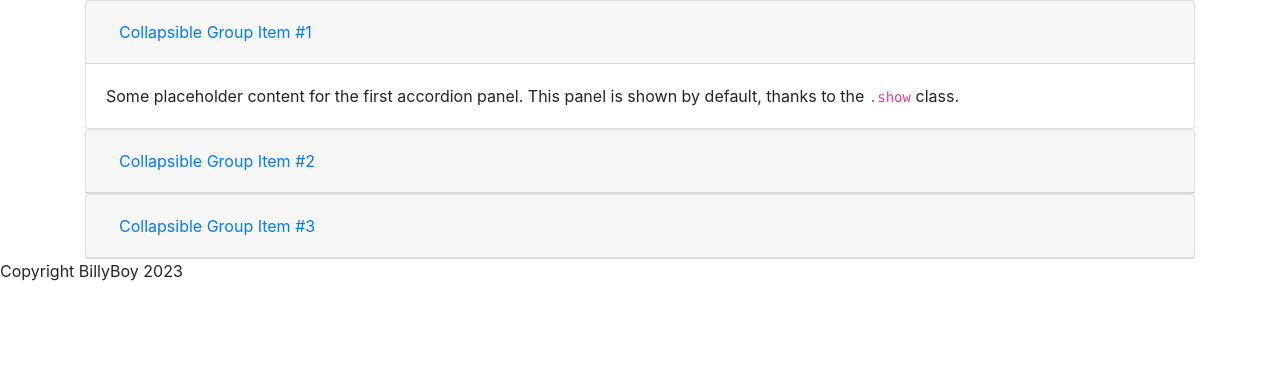
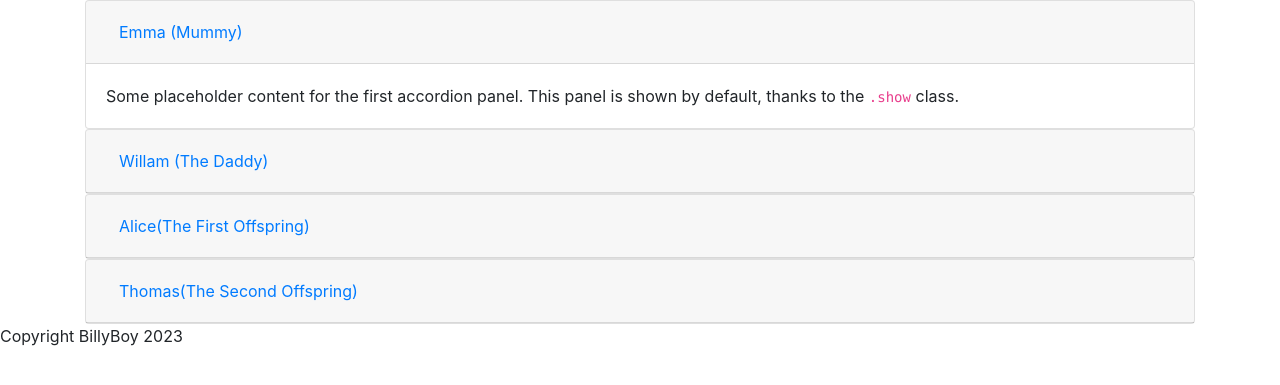
Before and after one commit to banjoquint/Bootstrap-4, a PHP site: page /family-list.php in a window 1280 px wide. Shown: the top 385 px of the page. Run offline with PHP 8.4, Linux system fonts and the light colour scheme; some libraries are stand-ins or nearby versions.

Commit message:
EDit the accordion

```diff
--- a/family-list.php
+++ b/family-list.php
@@ -6,7 +6,7 @@
     <div class="card-header" id="headingOne">
       <h2 class="mb-0">
         <button class="btn btn-link btn-block text-left" type="button" data-toggle="collapse" data-target="#collapseOne" aria-expanded="true" aria-controls="collapseOne">
-          Collapsible Group Item #1
+          Emma (Mummy)
         </button>
       </h2>
     </div>
@@ -21,7 +21,7 @@
     <div class="card-header" id="headingTwo">
       <h2 class="mb-0">
         <button class="btn btn-link btn-block text-left collapsed" type="button" data-toggle="collapse" data-target="#collapseTwo" aria-expanded="false" aria-controls="collapseTwo">
-          Collapsible Group Item #2
+         Willam (The Daddy)
         </button>
       </h2>
     </div>
@@ -35,7 +35,7 @@
     <div class="card-header" id="headingThree">
       <h2 class="mb-0">
         <button class="btn btn-link btn-block text-left collapsed" type="button" data-toggle="collapse" data-target="#collapseThree" aria-expanded="false" aria-controls="collapseThree">
-          Collapsible Group Item #3
+          Alice(The First Offspring)
         </button>
       </h2>
     </div>
@@ -45,6 +45,20 @@
       </div>
     </div>
   </div>
+</div><div class="card">
+    <div class="card-header" id="headingThree">
+      <h2 class="mb-0">
+        <button class="btn btn-link btn-block text-left collapsed" type="button" data-toggle="collapse" data-target="#collapseThree" aria-expanded="false" aria-controls="collapseThree">
+         Thomas(The Second Offspring)
+        </button>
+      </h2>
+    </div>
+    <div id="collapseThree" class="collapse" aria-labelledby="headingFour" data-parent="#accordionExample">
+      <div class="card-body">
+        And lastly, the placeholder content for the fourth and final accordion panel. This panel is hidden by default.
+      </div>
+    </div>
+  </div>
 </div>
 
 <?php  require_once 'includes/footer.php'?>
```
